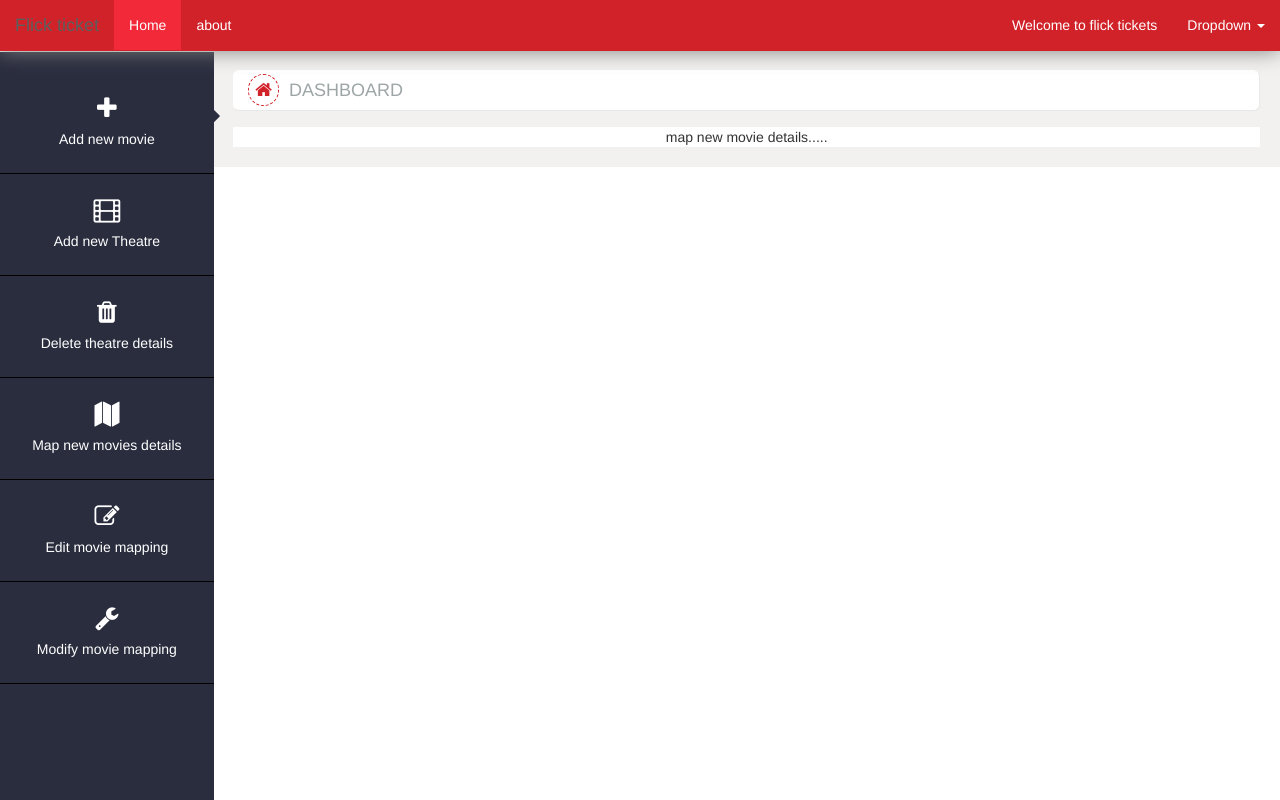
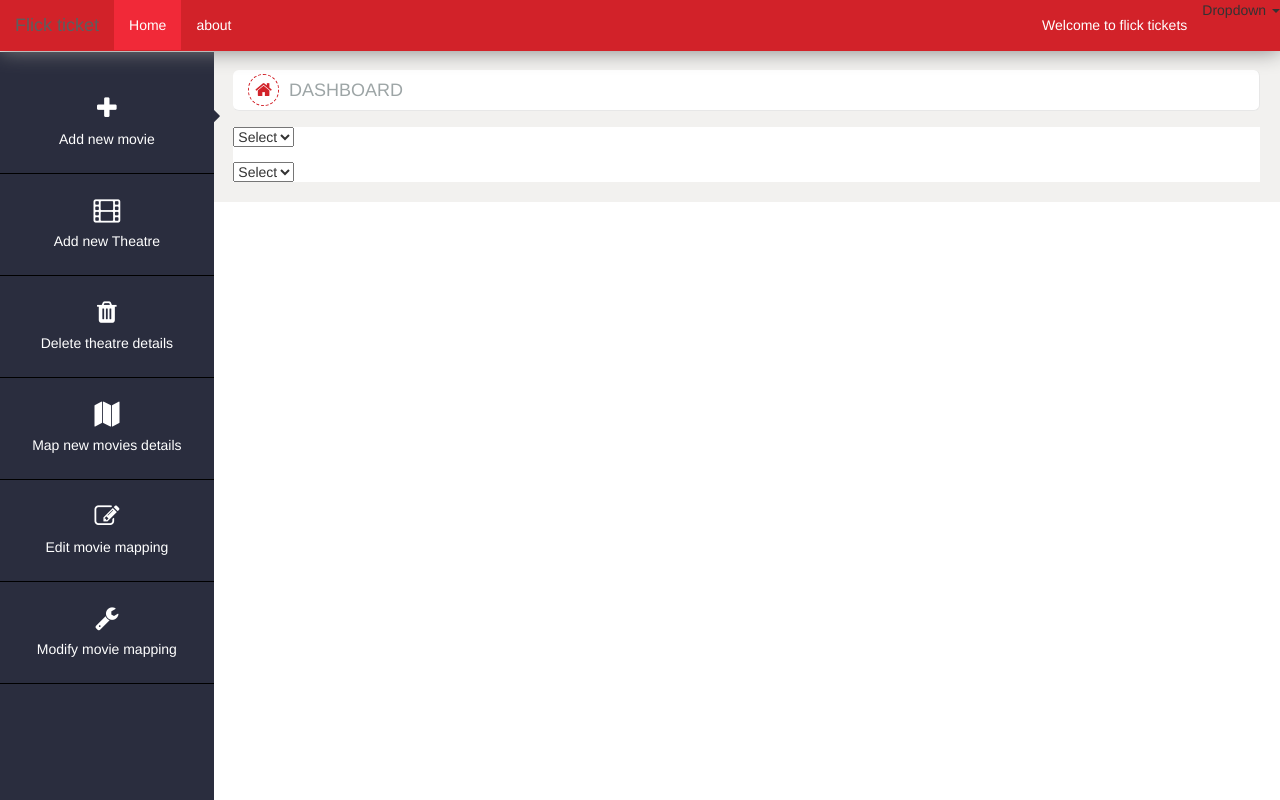
Before and after one commit to sangram203/ticketbooking, a website: page client/index.html at #/mapnewmoviedetails in a window 1280 px wide. Drawn offline with Linux system fonts and the light colour scheme.

Commit message:
version1.2

```diff
--- a/client/index.html
+++ b/client/index.html
@@ -33,7 +33,7 @@
       <ul class="nav navbar-nav navbar-right">
         <li><a href="#">Welcome to flick tickets</a></li>
         <li class="dropdown">
-          <a href="#" class="dropdown-toggle" data-toggle="dropdown" role="button" aria-haspopup="true" aria-expanded="false">Dropdown <span class="caret"></span></a>
+          <span class="dropdown-toggle" data-toggle="dropdown" role="button" aria-haspopup="true" aria-expanded="false">Dropdown <span class="caret"></span></span>
           <ul class="dropdown-menu">
             <li><a href="#">Sign in</a></li>
             <li><a href="#">Settings</a></li>
--- a/client/views/mapnewmoviedetails.html
+++ b/client/views/mapnewmoviedetails.html
@@ -1,3 +1,13 @@
 <div>
-  map new movie details.....
+  <div class="form-group">
+    <select>
+      <option selected>Select</option>
+      <option></option>
+    </select>
+  </div>
+  <div class="form-group">
+    <select>
+      <option>Select</option>
+    </select>
+  </div>
 </div>
```
